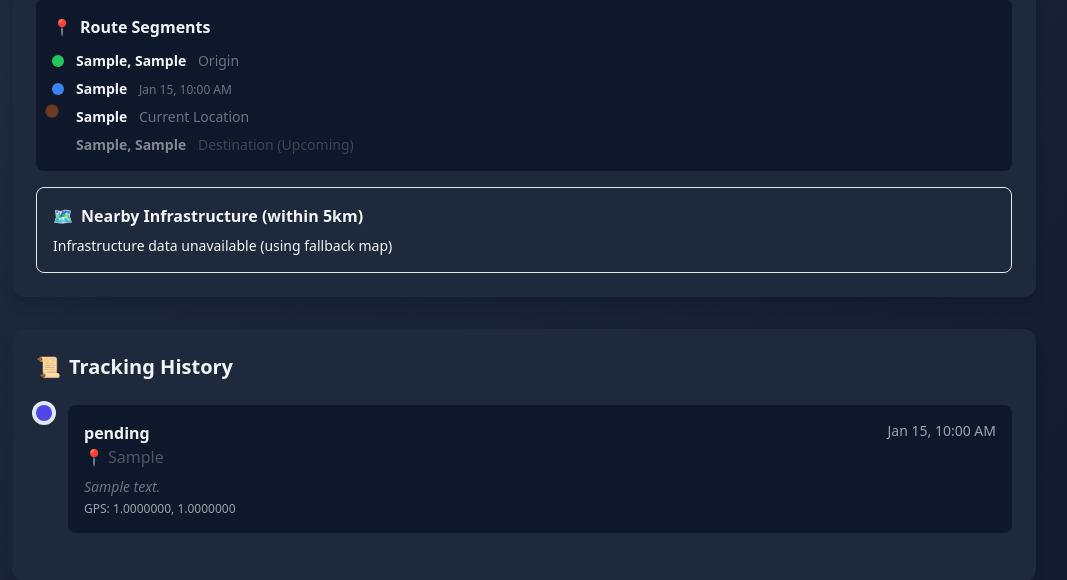
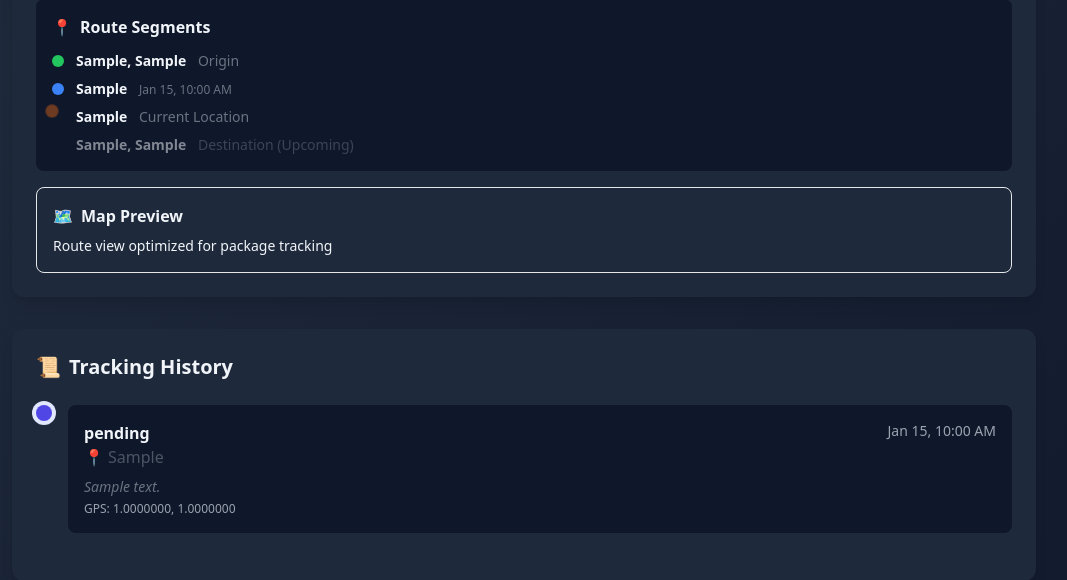
Before and after one commit to kingsleyotisi46-ship-it/Consign-, a Django app: page /track/?q=000 in a window 1280 px wide. Shown: the part 1916-2496 px from the top of the page, without its empty margins (116-1183 px from the left). Run offline with Django 5.2, Linux system fonts and the light colour scheme; a user stored in the database is signed in; tables that the repository leaves empty hold one stand-in row (values such as "Sample post"); parts of the project's set-up code (start-up, migrations or seed data) failed here and were passed over; some libraries are stand-ins or nearby versions.

Commit message:
Optimize live tracking map preview
Co-authored-by: Copilot <223556219+Copilot@users.noreply.github.com>

```diff
--- a/templates/track.html
+++ b/templates/track.html
@@ -141,7 +141,6 @@
                 <button class="map-btn" onclick="centerOnPackage()" title="Center Package">📦</button>
                 <button class="map-btn" onclick="fitAllMarkers()" title="Show All">🗺️</button>
                 <button class="map-btn" onclick="focusCurrentLocation()" title="Street View">🛣️</button>
-                <button class="map-btn" onclick="toggleAccessRoads()" title="Toggle Access Roads">📍</button>
                 <button class="map-btn" onclick="toggleFullscreen()" title="Fullscreen">▼</button>
             </div>
             <!-- Package Info Overlay -->
@@ -270,10 +269,10 @@
             </div>
         </div>
 
-        <!-- Nearby Infrastructure Info -->
+        <!-- Map performance note -->
         <div class="mt-4 bg-amber-50 border border-amber-200 rounded-lg p-4">
             <h4 class="font-semibold text-amber-800 mb-2 flex items-center">
-                <span class="mr-2">🗺️</span> Nearby Infrastructure (within 5km)
+                <span class="mr-2">🗺️</span> Map Preview
             </h4>
             <div class="text-sm text-amber-700">
                 <div id="infrastructure-info">
@@ -737,9 +736,6 @@
                 <div style="font-weight:600;margin-bottom:4px;">📍 Current Location</div>
                 <div>{{ latest_location.location|default:"En route" }}</div>
                 <div style="color:#666;margin-top:4px;font-size:11px;">Last update: {% now "M j, g:i A" %}</div>
-                <div id="reverse-geocode" style="margin-top:6px;padding-top:6px;border-top:1px solid #ddd;color:#666;font-size:11px;">
-                    <span style="opacity:0.6;">≡ƒöì Loading address...</span>
-                </div>
             </div>
             <div style="background:#e0f2fe;padding:8px;border-radius:6px;font-size:11px;">
                 <div style="font-weight:600;color:#0369a1;margin-bottom:4px;">📏 Distance to Destination</div>
@@ -752,27 +748,6 @@
     `;
 
     packageMarker.bindPopup(popupContent);
-
-    // Reverse geocoding - Get address from coordinates
-    fetch(`https://nominatim.openstreetmap.org/reverse?format=json&lat=${currentLat}&lon=${currentLng}&zoom=18&addressdetails=1`)
-        .then(response => response.json())
-        .then(data => {
-            var geocodeEl = document.getElementById('reverse-geocode');
-            if (geocodeEl && data.display_name) {
-                var parts = data.display_name.split(',').slice(0, 3).join(',');
-                geocodeEl.innerHTML = `<div style="color:#333;">🗺️ ${parts}</div>`;
-
-                // Add nearby landmark if available
-                if (data.address && (data.address.amenity || data.address.tourism)) {
-                    var landmark = data.address.amenity || data.address.tourism;
-                    geocodeEl.innerHTML += `<div style="color:#666;margin-top:2px;">Near: ${landmark}</div>`;
-                }
-            }
-        })
-        .catch(err => {
-            var geocodeEl = document.getElementById('reverse-geocode');
-            if (geocodeEl) geocodeEl.innerHTML = '<div style="color:#999;">Address unavailable</div>';
-        });
 
     // Calculate and display distance to destination
     var distToDest = calcDistance(currentLat, currentLng, receiverCoords[0], receiverCoords[1]);
@@ -806,77 +781,10 @@
     {% endif %}
     {% endfor %}
 
-    // ===== UPGRADED: Highlight Access Roads & Infrastructure =====
-    // Add a circle around current location to show nearby area
-    var accessRadiusCircle = L.circle([currentLat, currentLng], {
-        color: '#f59e0b',
-        fillColor: '#fef3c7',
-        fillOpacity: 0.15,
-        weight: 2,
-        opacity: 0.4,
-        radius: 5000, // 5km radius
-        dashArray: '5, 5'
-    }).addTo(map);
-
-    // Fetch nearby POIs (Points of Interest) - roads, gas stations, rest stops
-    var infrastructureCount = {fuel: 0, parking: 0, rest_area: 0, roads: 0};
-
-    fetch(`https://overpass-api.de/api/interpreter?data=[out:json];(node(around:5000,${currentLat},${currentLng})[amenity~"fuel|parking|rest_area"];way(around:5000,${currentLat},${currentLng})[highway~"motorway|trunk|primary"];);out center 20;`)
-        .then(response => response.json())
-        .then(data => {
-            if (data.elements) {
-                data.elements.forEach(function(element) {
-                    var lat = element.lat || element.center.lat;
-                    var lon = element.lon || element.center.lon;
-                    var icon = 'Γ¢╜';
-                    var name = 'Service Area';
-                    var color = '#3b82f6';
-
-                    if (element.tags) {
-                        if (element.tags.amenity === 'fuel') {
-                            icon = 'Γ¢╜'; name = 'Gas Station'; color = '#ef4444';
-                            infrastructureCount.fuel++;
-                        }
-                        else if (element.tags.amenity === 'parking') {
-                            icon = '≡ƒà┐∩╕Å'; name = 'Parking'; color = '#6366f1';
-                            infrastructureCount.parking++;
-                        }
-                        else if (element.tags.amenity === 'rest_area') {
-                            icon = '≡ƒ¢æ'; name = 'Rest Stop'; color = '#10b981';
-                            infrastructureCount.rest_area++;
-                        }
-                        else if (element.tags.highway) {
-                            icon = '🛣️'; name = element.tags.highway + ' road'; color = '#8b5cf6';
-                            infrastructureCount.roads++;
-                        }
-                    }
-
-                    L.circleMarker([lat, lon], {
-                        radius: 4,
-                        fillColor: color,
-                        color: '#fff',
-                        weight: 1,
-                        fillOpacity: 0.7
-                    }).addTo(map);
-                });
-
-                // Update infrastructure info panel
-                var infoHtml = '';
-                if (infrastructureCount.fuel > 0) infoHtml += `Γ¢╜ ${infrastructureCount.fuel} Gas Station(s)  `;
-                if (infrastructureCount.parking > 0) infoHtml += `≡ƒà┐∩╕Å ${infrastructureCount.parking} Parking Area(s)  `;
-                if (infrastructureCount.rest_area > 0) infoHtml += `≡ƒ¢æ ${infrastructureCount.rest_area} Rest Stop(s)  `;
-                if (infrastructureCount.roads > 0) infoHtml += `🛣️ ${infrastructureCount.roads} Major Road(s)`;
-
-                if (infoHtml === '') infoHtml = 'No major facilities detected in immediate area';
-                else infoHtml = infoHtml.replace(/  $/, ''); // Remove trailing separator
-
-                document.getElementById('infrastructure-info').innerHTML = infoHtml;
-            }
-        })
-        .catch(err => {
-            console.log('POI fetch failed (optional feature):', err);
-            document.getElementById('infrastructure-info').innerHTML = 'Infrastructure data unavailable (using fallback map)';
-        });
+    // Keep the map focused on the shipment route. Avoid third-party POI and
+    // reverse-geocoding requests so the preview stays fast and uncluttered.
+    document.getElementById('infrastructure-info').textContent =
+        'Route view optimized for package tracking';
 
     // Fit bounds to show all markers
     var bounds = L.latLngBounds([senderCoords, receiverCoords, [currentLat, currentLng]]);
@@ -960,18 +868,9 @@
             document.getElementById('map').style.height = '100vh';
         } else {
             document.exitFullscreen();
-            document.getElementById('map').style.height = '450px';
+            document.getElementById('map').style.height = '620px';
         }
         setTimeout(function() { map.invalidateSize(); }, 100);
-    }
-
-    // NEW: Toggle access roads circle
-    function toggleAccessRoads() {
-        if (map.hasLayer(accessRadiusCircle)) {
-            map.removeLayer(accessRadiusCircle);
-        } else {
-            accessRadiusCircle.addTo(map);
-        }
     }
 
     // NEW: Focus on current location with street-level zoom
```
